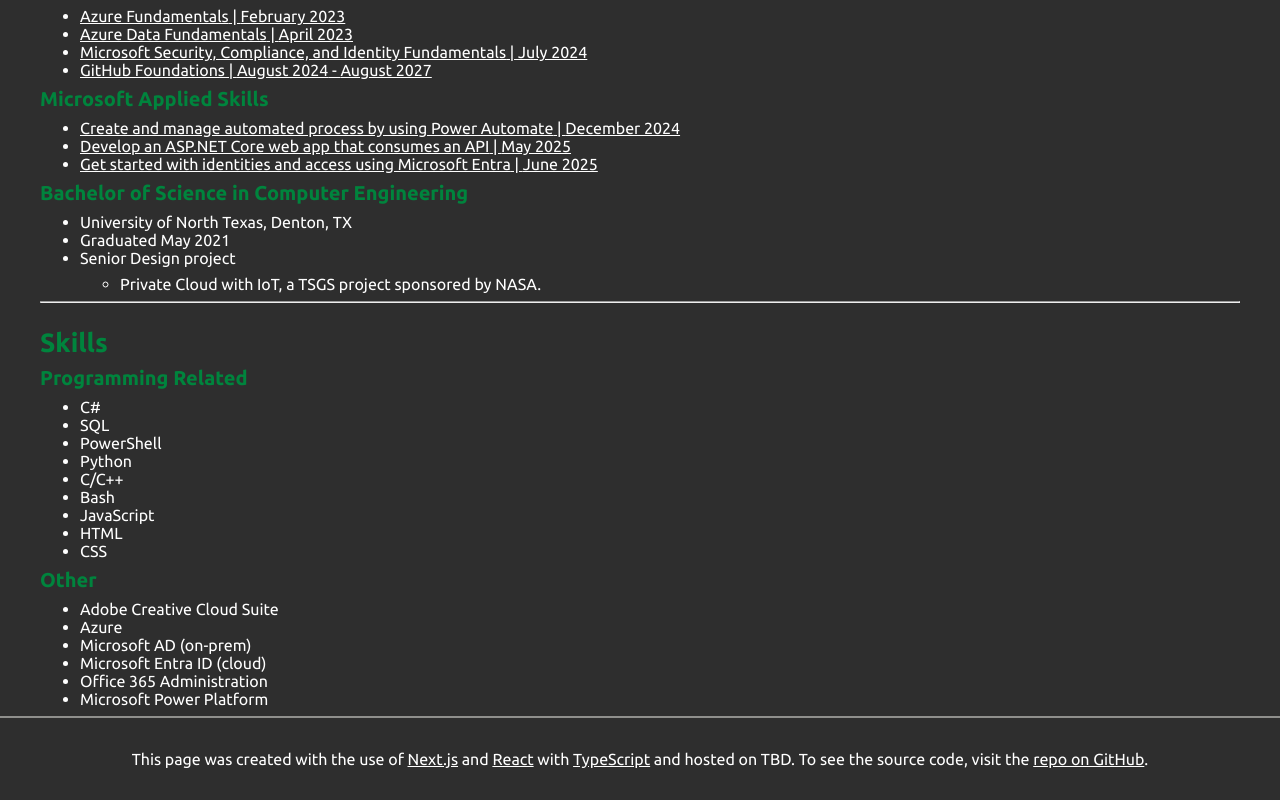
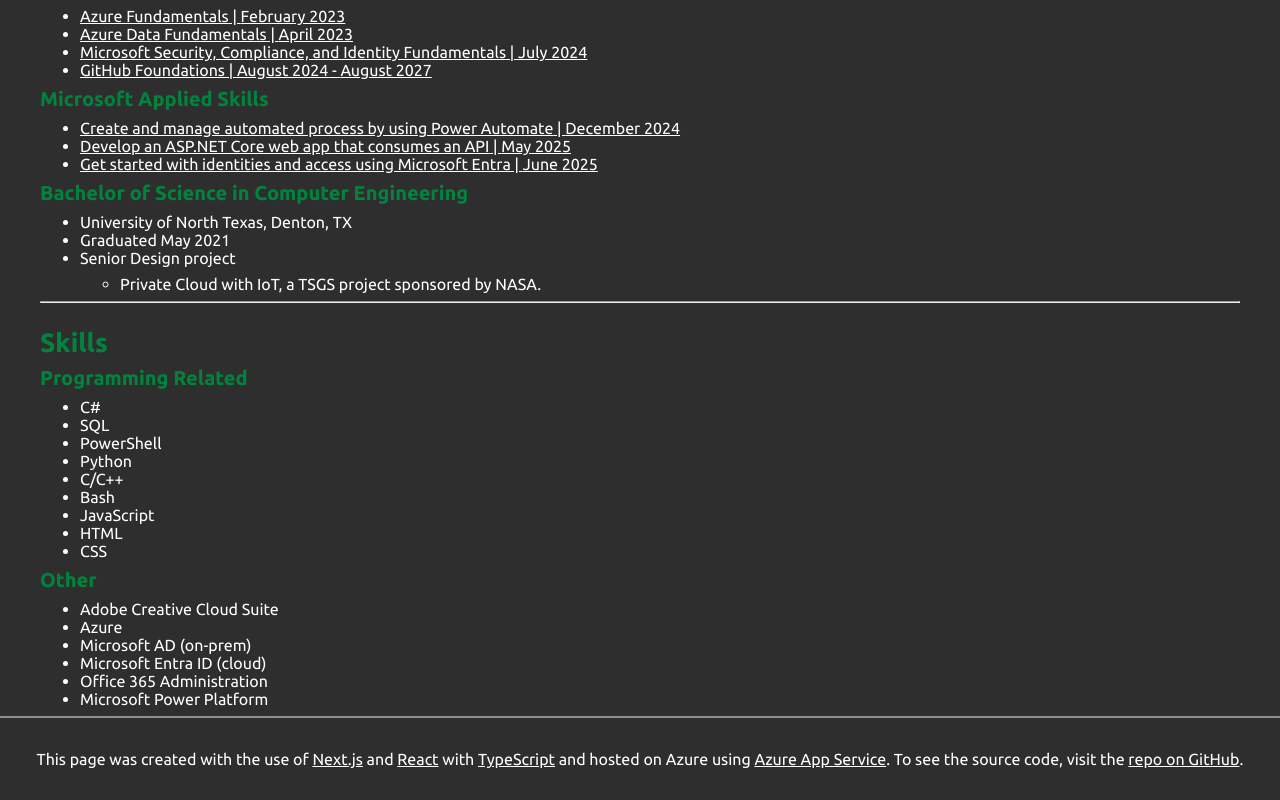
Before and after one commit to MicahWW/MicahWW, a Next.js app: page / in a window 1280 px wide. Shown: the part 1892-2692 px from the top of the page. Built offline with nearby package versions, Linux system fonts and the light colour scheme.

Commit message:
Include hosted location and direct footer links to new tab

```diff
--- a/src/components/Footer.tsx
+++ b/src/components/Footer.tsx
@@ -3,9 +3,9 @@
 const Footer = () => {
     return (
         <footer className={styles.footer}>
-                This page was created with the use of <a href="https://nextjs.org/">Next.js</a> and <a
-                href="https://react.dev/">React</a> with <a href="https://www.typescriptlang.org/">TypeScript</a> and
-                hosted on TBD. To see the source code, visit the <a href="https://github.com/MicahWW/MicahWW">repo on
+                This page was created with the use of <a target="_blank" href="https://nextjs.org/">Next.js</a> and <a target="_blank"
+                href="https://react.dev/">React</a> with <a target="_blank" href="https://www.typescriptlang.org/">TypeScript</a> and
+                hosted on Azure using <a target="_blank" href="https://azure.microsoft.com/en-us/products/app-service">Azure App Service</a>. To see the source code, visit the <a target="_blank" href="https://github.com/MicahWW/MicahWW">repo on
                 GitHub</a>.
         </footer>
     );
```
